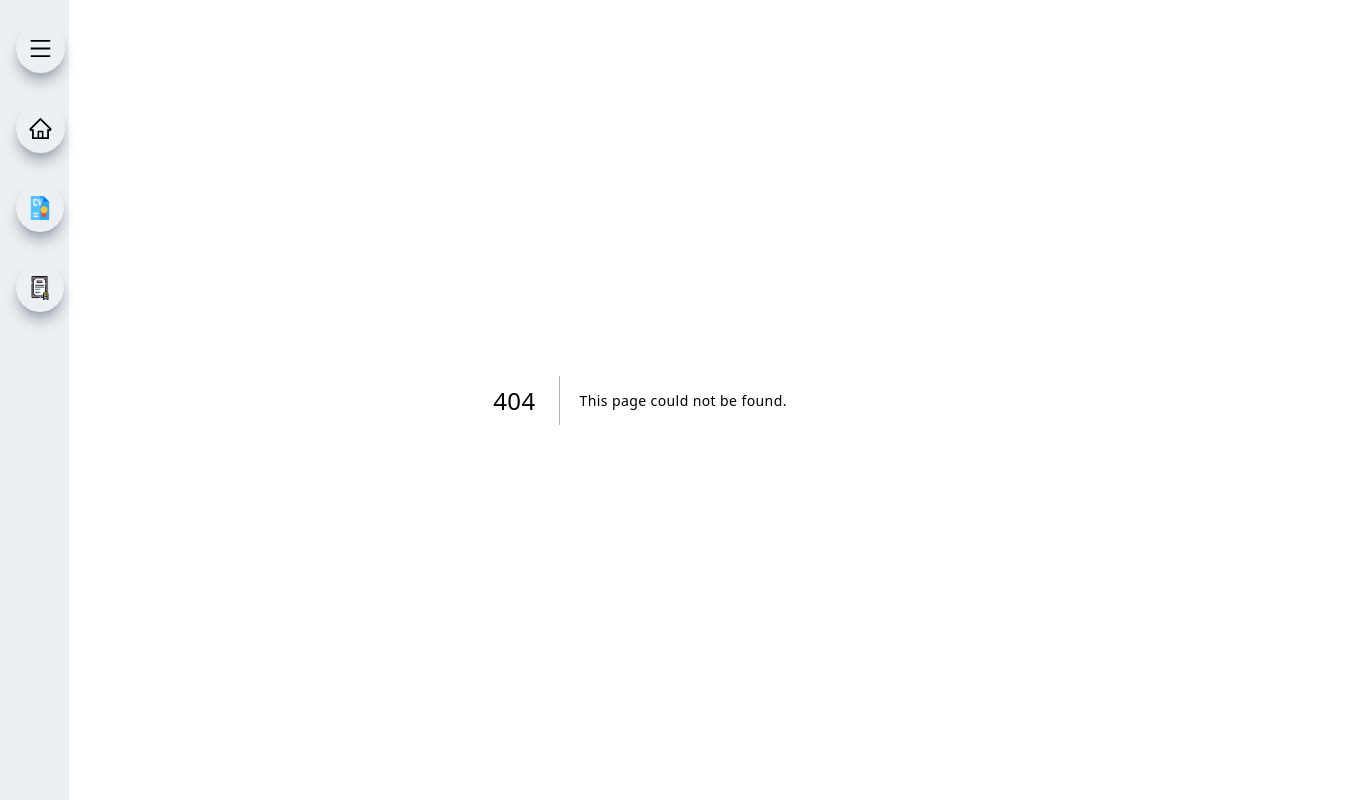
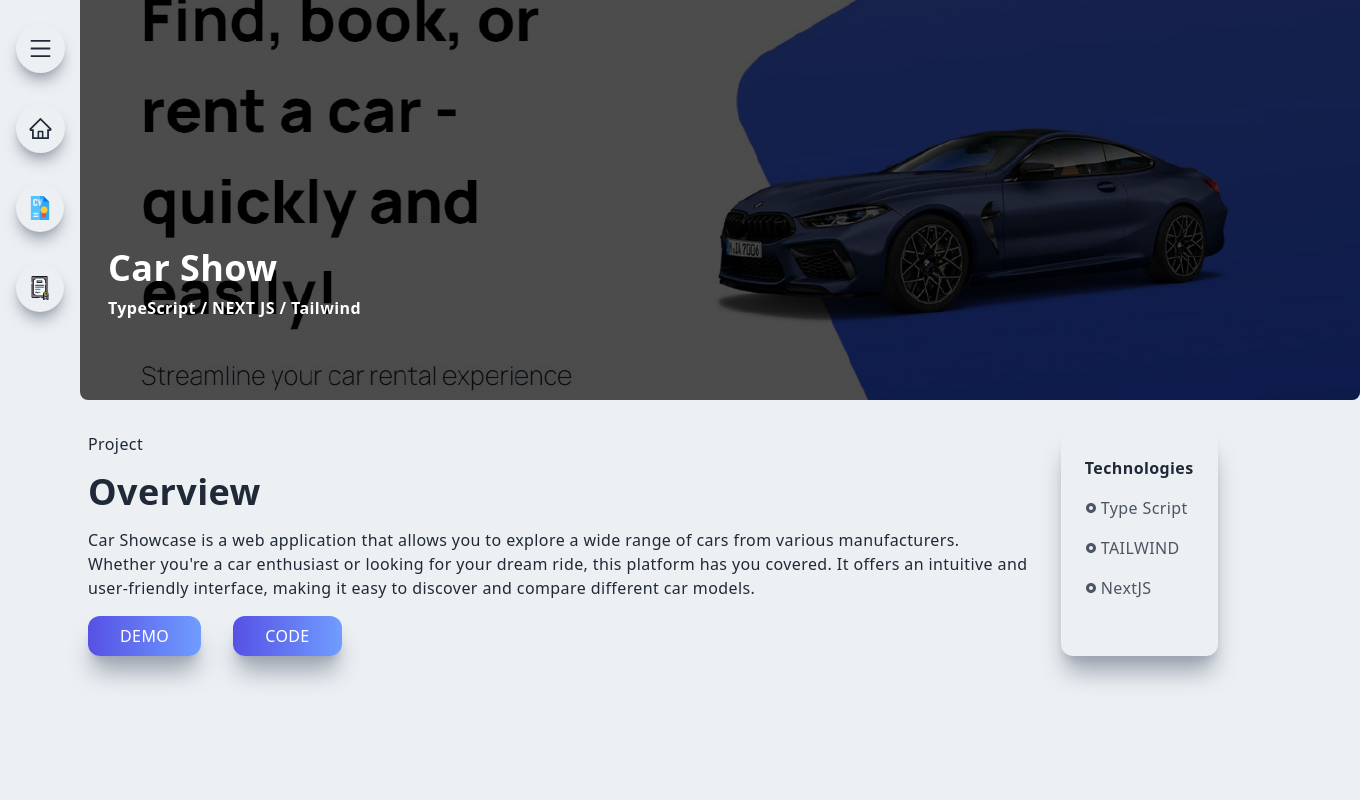
Before and after one commit to AbdalrahmanM/my-portfolio, a Next.js app: page /Carshow in a window 1280 px wide. Before the commit this address had no page. Shown: the whole page, 1360 px wide, since content can reach past the window. Built offline with nearby package versions, Linux system fonts and the light colour scheme.

Commit message:
Add a new project that i finished it

```diff
--- a/components/Projects.jsx
+++ b/components/Projects.jsx
@@ -4,6 +4,7 @@ import Givingly from "../public/assets/projects/Givingly.jpg";
 import Movies from "../public/assets/projects/Movies.jpg";
 import hangman from "../public/assets/projects/hangman.jpg";
 import netflix from "../public/assets/projects/netflix.jpg";
+import Carshow from "../public/assets/projects/Carshow.jpg";
 
 const Projects = () => {
     return (
@@ -12,9 +13,10 @@ const Projects = () => {
             <h2 className="py-4">What I&apos;ve Built</h2>
             <div className="grid md:grid-cols-2 gap-8">
                 <ProjectItem backgroundImg={Givingly} projectUrl="/Givingly"/>
+                <ProjectItem backgroundImg={Carshow} projectUrl="/Carshow"/>
                 <ProjectItem backgroundImg={Movies} projectUrl="/Movies"/>
+                <ProjectItem backgroundImg={netflix} projectUrl="/Netflix"/>
                 <ProjectItem backgroundImg={hangman} projectUrl="/hangman"/>
-                <ProjectItem backgroundImg={netflix} projectUrl="/Netflix"/>
             </div>
         </div>
     )
--- /dev/null
+++ b/pages/Carshow.jsx
@@ -0,0 +1,66 @@
+import React from "react";
+import Carshow1 from "../public/assets/projects/Carshow.jpg";
+import Image from "next/image";
+import Link from "next/link";
+import { RiRadioButtonFill } from "react-icons/ri";
+const Carshow = () => {
+  return (
+    <div className="w-full pl-[5rem]">
+      <div className="w-screen h-[50vh] relative">
+        <div className="absolute top-0 left-0 w-full h-[50vh] bg-black/70 z-10 rounded-b-lg" />
+        <Image
+          className="absolute z-1 rounded-b-lg"
+          layout="fill"
+          objectFit="cover"
+          src={Carshow1}
+          alt="/"
+        />
+        <div className="absolute top-[70%] max-w-[1240px] w-full left-[50%] right-[50%] translate-x-[-50%] translate-y-[-50%] text-white z-10 p-2">
+          <h2 className="py-2">Car Show</h2>
+          <h3>TypeScript / NEXT JS / Tailwind </h3>
+        </div>
+      </div>
+      <div className="max-w-[1240px] mx-auto p-2 grid md:grid-cols-5 gap-8 pt-8">
+        <div className="col-span-4">
+          <p>Project</p>
+          <h2 className="my-4">Overview</h2>
+          <p>
+            Car Showcase is a web application that allows you to explore a wide
+            range of cars from various manufacturers. Whether you're a car
+            enthusiast or looking for your dream ride, this platform has you
+            covered. It offers an intuitive and user-friendly interface, making
+            it easy to discover and compare different car models.
+          </p>
+          <Link href="https://car-showcase-ashen-five.vercel.app/">
+            <button className="px-8 py-2 mt-4 mr-8">Demo</button>
+          </Link>
+          <Link href="https://github.com/AbdalrahmanM/car_showcase">
+            <button className="px-8 py-2 mt-4">Code</button>
+          </Link>
+        </div>
+        <div className="col-span-4 w-fit md:col-span-1 shadow-xl shadow-gray-400 rounded-xl p-4">
+          <div className="p-2">
+            <p className="text-center font-bold pb-2">Technologies</p>
+            <div className="grid grid-cols-2 md:grid-cols-1">
+              <p className="text-gray-600 py-2 flex items-center">
+                <RiRadioButtonFill className="pr-1" />
+                Type Script
+              </p>
+              <p className="text-gray-600 py-2 flex items-center">
+                <RiRadioButtonFill className="pr-1" />
+                TAILWIND
+              </p>
+
+              <p className="text-gray-600 py-2 flex items-center">
+                <RiRadioButtonFill className="pr-1" />
+                NextJS
+              </p>
+            </div>
+          </div>
+        </div>
+      </div>
+    </div>
+  );
+};
+
+export default Carshow;
```
Also changed, not shown: public/assets/projects/Carshow.jpg (added).
